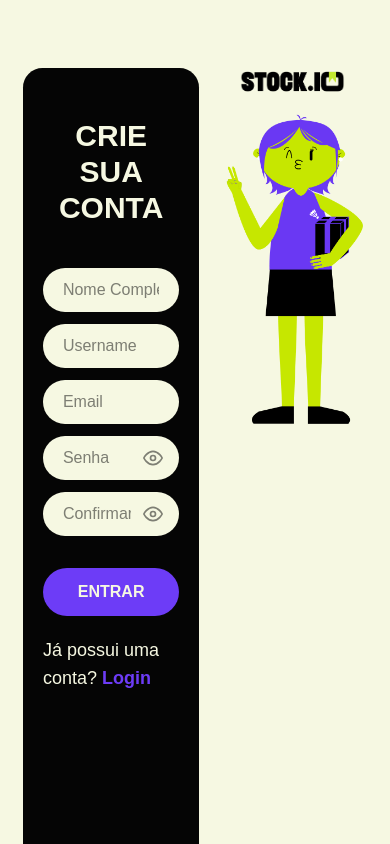
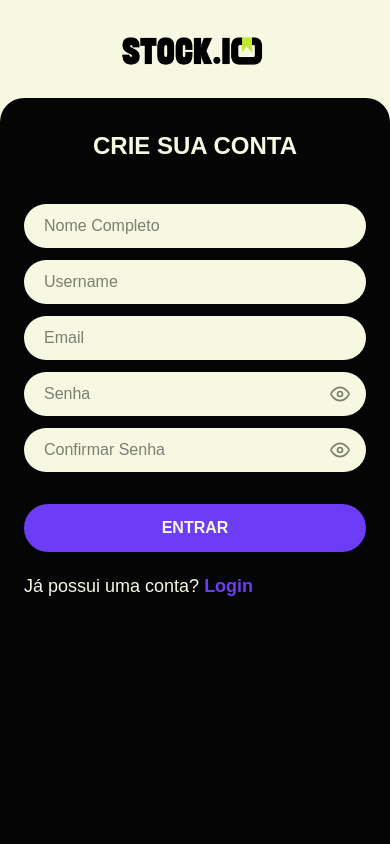
Before and after one commit to smacedo7/pt-2026-02-grupo-05-frontend, a Next.js app: page /tela-cadastro in a window 390 px wide. Built offline with nearby package versions, Linux system fonts and the light colour scheme.

Commit message:
ultima versao dia 15

```diff
--- a/app/tela-cadastro/CadastroForm.tsx
+++ b/app/tela-cadastro/CadastroForm.tsx
@@ -1,14 +1,15 @@
 "use client";
 
 import { useState } from "react";
-
+import Link from "next/link";
 export default function CadastroForm() {
     const [mostrarSenha, setMostrarSenha] = useState(false);
     const [mostrarConfirmar, setMostrarConfirmar] = useState(false);
     return (
-        <section className="w-[45vw] shrink-0 rounded-t-[5vw] bg-preto px-[5vw] pb-10 pt-[6vh] text-creme">
-            <h1 className="mb-[5vh] text-center text-3xl font-bold uppercase">Crie sua conta</h1>
+        <section className="w-full flex-1 rounded-t-3xl bg-preto px-6 pb-10 pt-8 md:w-[45vw] md:flex-none md:rounded-t-[5vw] md:px-[5vw] md:pt-[6vh] text-creme">
+            <h1 className="mb-[5vh] text-center text-2xl md:text-3xl font-bold uppercase">Crie sua conta</h1>
             <form className="flex flex-col gap-3">
+
                 <div>
                     <input type="text" name= "name" placeholder="Nome Completo"
                         className="w-full rounded-full bg-creme px-5 py-2.5 text-preto placeholder:text-preto/50 outline-none focus:ring-2 focus:ring-roxo" />
--- a/app/tela-cadastro/page.tsx
+++ b/app/tela-cadastro/page.tsx
@@ -7,24 +7,24 @@ export const metadata: Metadata = {
 
 export default function TelaCadastro() {
     return (
-        <main className="flex min-h-screen bg-creme pl-[6vw] pt-[8vh]">
+        <main className="flex min-h-screen flex-col bg-creme md:flex-row md:pl-[6vw] md:pt-[8vh]">
             <CadastroForm />
 
-            <div className="relative flex-1 overflow-hidden">
-                <div className="absolute inset-x-0 top-0 flex flex-col items-center gap-4">
+            <div className="order-first px-6 pb-6 pt-8 md:relative md:order-none md:flex-1 md:overflow-hidden md:p-0">
+                <div className="flex flex-col items-center gap-4 md:absolute md:inset-x-0 md:top-0">
                     <Image
                         src="/logo.png"
                         alt="Stock.io"
                         width={580}
                         height={130}
-                        className="h-auto w-[min(30vw,60vh)]"
+                        className="h-auto w-40 md:w-[min(30vw,60vh)]"
                     />
                     <Image
                         src="/mascote.png"
                         alt="Mascote da Stock.io, uma personagem de cabelo roxo fazendo sinal de paz"
                         width={500}
                         height={1130}
-                        className="h-auto w-[min(35vw,45vh)]"
+                        className="hidden h-auto md:block md:w-[min(35vw,45vh)]"
                     />
                 </div>
             </div>
```
